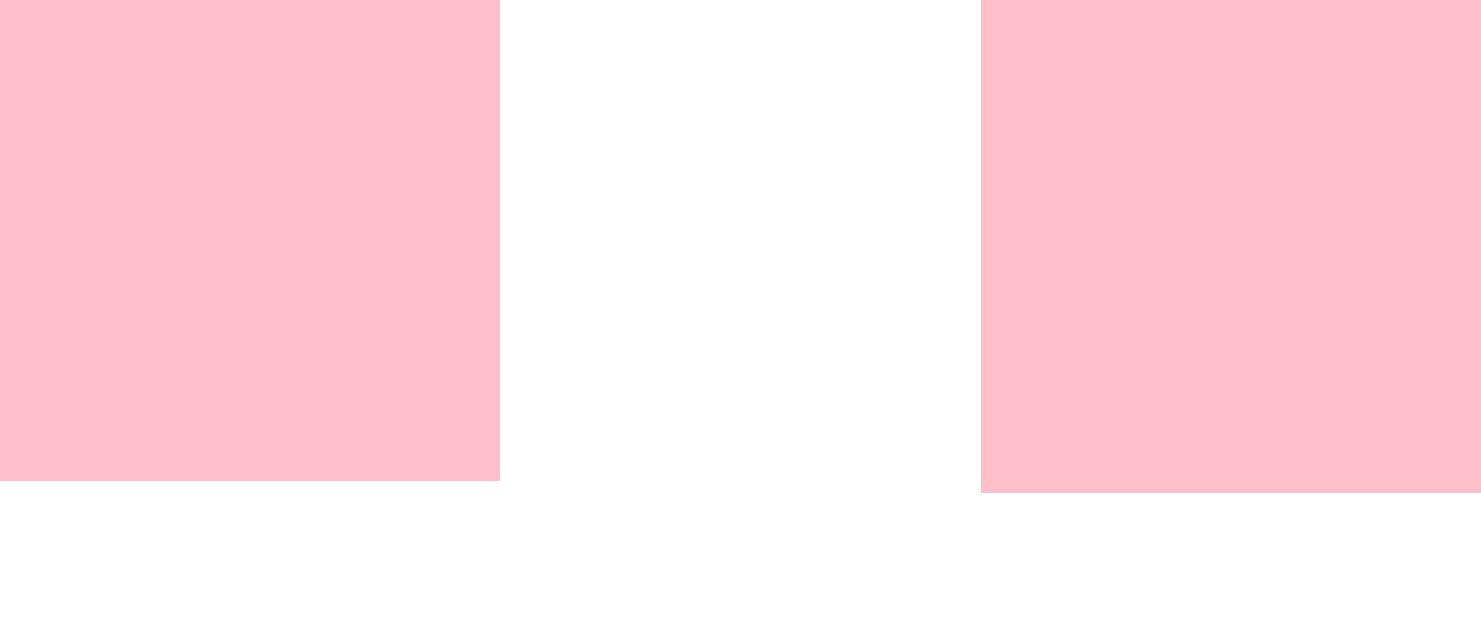
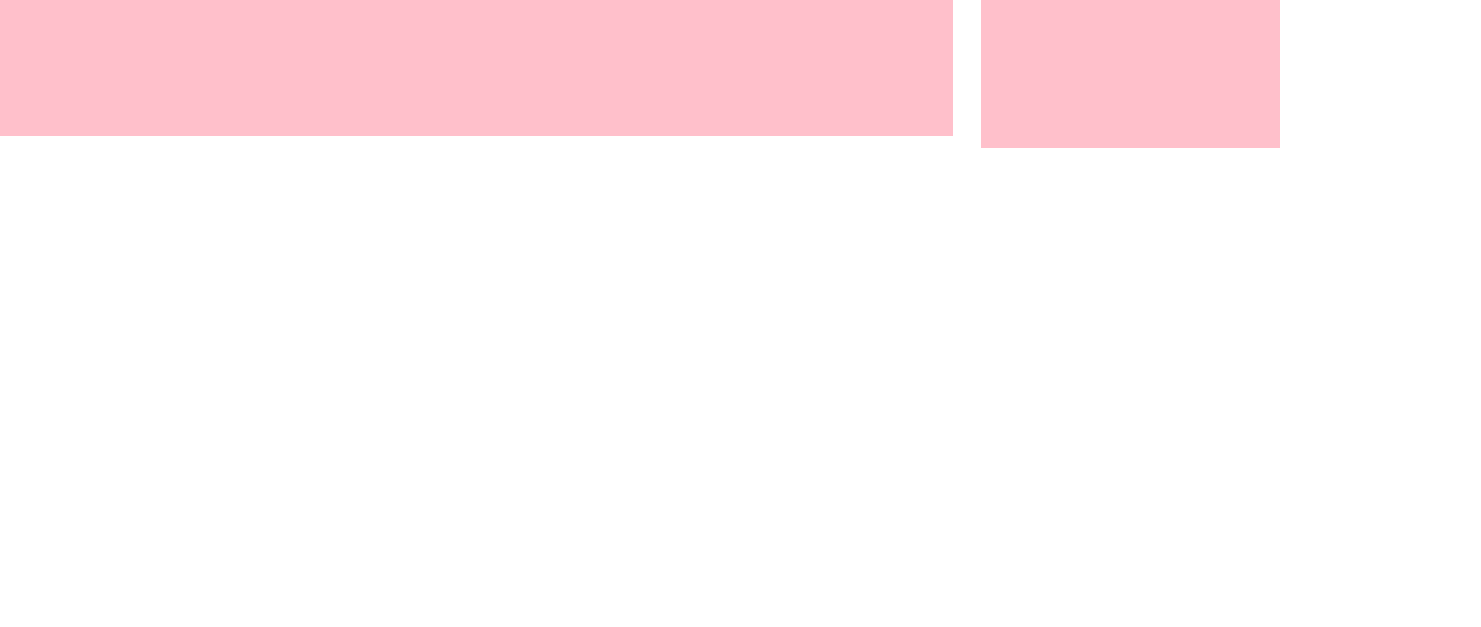
Before and after one commit to unhcr/dataviz-streamgraph-explorer, a website built with webpack: page index.html in a window 1280 px wide. Shown: the part 173-800 px from the top of the page, 1481 px wide, since content can reach past the window. Built offline with nearby package versions, Linux system fonts and the light colour scheme.

Commit message:
Respond to resize, first pass

```diff
--- a/index.html
+++ b/index.html
@@ -59,7 +59,9 @@
           <h1>Destinations</h1>
           <p>Click on a country or year to select</p>
         </div>
-        <svg id="focus"></svg>
+        <div id="focus">
+          <svg></svg>
+        </div>
       </div>
       <div class="four wide column">
         <div class="ui statistic">
@@ -76,7 +78,9 @@
             1,230,123
           </div>
         </div>
-        <svg id="details"></svg>
+        <div id="details">
+          <svg></svg>
+        </div>
       </div>
     </div>
     <script src="dist/bundle.js"></script>
--- a/src/index.js
+++ b/src/index.js
@@ -3,12 +3,25 @@ import detectMobile from './detectMobile';
 const device = detectMobile() ? 'mobile' : 'desktop';
 console.log('We are on a ' + device);
 
-select('#focus')
-    .attr('width', 500)
-    .attr('height', 500)
-    .style('background-color', 'pink');
+function resize() {
 
-select('#details')
-    .attr('width', 500)
-    .attr('height', 500)
-    .style('background-color', 'pink');
+  // Extract the width and height that was computed by CSS.
+  const focusDiv = select('#focus').node();
+  select('#focus svg')
+      .attr('width', focusDiv.clientWidth)
+      .attr('height', focusDiv.clientHeight)
+      .style('background-color', 'pink');
+
+  const detailsDiv = select('#details').node();
+  select('#details svg')
+      .attr('width', detailsDiv.clientWidth)
+      .attr('height', detailsDiv.clientHeight)
+      .style('background-color', 'pink');
+}
+
+
+// Draw for the first time to initialize.
+resize();
+
+// Redraw based on the new size whenever the browser window is resized.
+window.addEventListener("resize", resize);
```
